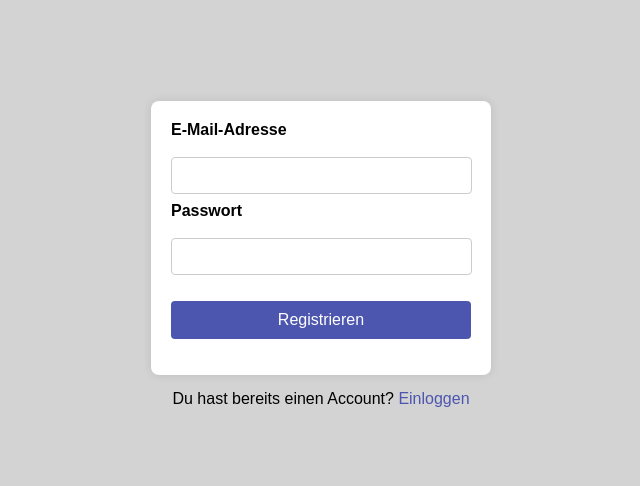
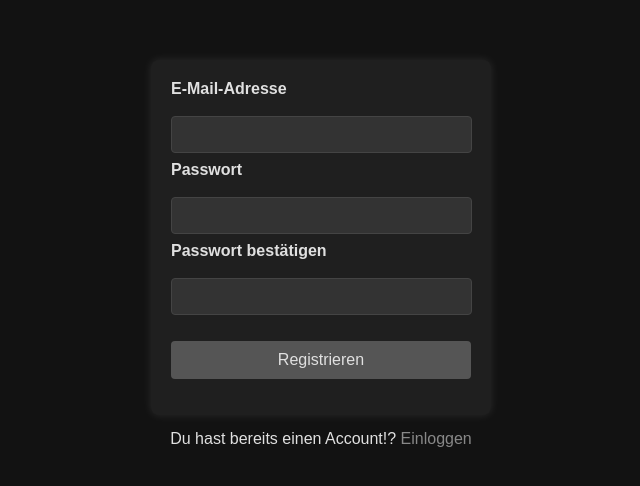
Before and after one commit to dmitrii-vainman/Tamagotchi-2024, a React (Create React App) app in the folder tamagotchi1/: page / in a window 1280 px wide. Shown: the part 138-624 px from the top of the page, without its empty margins (319-959 px from the left). Built offline with nearby package versions, Linux system fonts and the light colour scheme.

Commit message:
updated login and register page

```diff
--- a/tamagotchi1/src/index.css
+++ b/tamagotchi1/src/index.css
@@ -1,6 +1,7 @@
 body {
   font-family: Arial, sans-serif;
-  background-color: lightgray;
+  background-color: #121212;
+  color: #e0e0e0;
   display: flex;
   justify-content: center;
   align-items: center;
@@ -9,10 +10,10 @@ body {
 }
 
 form {
-  background-color: #ffffff;
+  background-color: #1f1f1f;
   padding: 20px;
   border-radius: 8px;
-  box-shadow: 0 0 10px rgba(0, 0, 0, 0.1);
+  box-shadow: 0 0 10px rgba(255, 255, 255, 0.1);
   width: 300px;
 }
 
@@ -20,24 +21,25 @@ label {
   font-weight: bold;
   margin-bottom: 10px;
   display: inline-block;
+  color: #e0e0e0;
 }
 
-input[type="text"],
+input[type="email"],
 input[type="password"] {
-  align-items: center;
+  background-color: #333333;
+  color: #e0e0e0;
+  border: 1px solid #444444;
   width: 93%;
   padding: 10px;
   margin: 8px 0;
-  border: 1px solid #ccc;
   border-radius: 4px;
 }
 
 button {
-  align-items: center;
   width: 100%;
   padding: 10px;
-  background-color: #4c56af;
-  color: white;
+  background-color: #555555;
+  color: #e0e0e0;
   border: none;
   border-radius: 4px;
   cursor: pointer;
@@ -45,31 +47,46 @@ button {
 }
 
 button:hover {
-  background-color: #4c56af;
+  background-color: #666666;
+}
+
+.color-picker-container {
+  display: flex;
+  gap: 10px;
+  margin-top: 10px;
+}
+
+.color-picker-button {
+  height: 50px;
+  width: 50px;
+  cursor: pointer;
+  border-radius: 50%;
+  border: 2px solid #444444;
+}
+
+.color-picker-button.selected {
+  border: 3px solid #e0e0e0;
 }
 
 p {
   margin-top: 15px;
   text-align: center;
+  color: #e0e0e0;
 }
 
 a {
-  color: #4c56af;
+  color: #888888;
   text-decoration: none;
 }
 
 a:hover {
-  text-decoration: underline;
+  color: #aaaaaa;
 }
 
-p.message {
-  color: red;
+p.message, .error {
+  color: #ff5555;
 }
 
 .success {
-  color: green;
+  color: #55ff55;
 }
-
-.error {
-  color: red;
-}
--- a/tamagotchi1/src/pages/Login.js
+++ b/tamagotchi1/src/pages/Login.js
@@ -1,43 +1,52 @@
 import React, { useState } from "react";
-import { Link } from "react-router-dom"
+import { Link } from "react-router-dom";
 
 const users = {
-  'user@example.com': { password: 'pass123', username: 'user'}
-}
+  'user@example.com': { password: 'pass123', username: 'user' }
+};
 
 function Login() {
   const [email, setEmail] = useState('');
   const [password, setPassword] = useState('');
   const [message, setMessage] = useState('');
-    const [username, setUsername] = useState('')
+  const [username, setUsername] = useState('');
+  const [loading, setLoading] = useState(false); // Ladezustand hinzufügen
 
 
+  const handleSubmit = async (event) => {
+    event.preventDefault();
+    setLoading(true); // Ladezustand aktivieren
 
-    const handleSubmit = (event) => {
-      event.preventDefault();
-      if (users[email] && users[email].password === password) {
-        setUsername(users[email].username)
+    // Simuliere eine Ladezeit (z.B. beim Abrufen von Daten)
+    await new Promise((resolve) => setTimeout(resolve, 1000));
+
+    if (!users[email]) {
+      setMessage('E-Mail nicht gefunden!');
+      setUsername('');
+    } else if (users[email].password !== password) {
+      setMessage('Falsches Passwort!');
+      setPassword('');
+    } else {
+      setUsername(users[email].username);
       setMessage('Login erfolgreich!');
-     } else {
-        setMessage('Login fehlgeschlagen, bitte überprüfe deine Eingaben!');
-        setUsername('');
     }
+
+    setLoading(false);
   };
 
   return (
-
     <div>
       <form onSubmit={handleSubmit}>
-    <label htmlFor="email">E-Mail-Adresse</label><br/>
+        <label htmlFor="email">E-Mail-Adresse</label><br />
         <input
-        type="text"
+          type="email"
           value={email}
           id="email"
           onChange={(e) => setEmail(e.target.value)}
           required
-      /><br/>
+        /><br />
 
-   <label htmlFor="password">Passwort</label><br/>
+        <label htmlFor="password">Passwort</label><br />
         <input
           type="password"
           id="password"
@@ -45,16 +54,18 @@ return (
           onChange={(e) => setPassword(e.target.value)}
           required
         />
-    <br/><br/>
+        <br /><br />
 
-    <button type="submit" disabled={!email || !password}>Login</button>
+        <button type="submit" disabled={!email || !password || loading}>
+          {loading ? 'Lade...' : 'Login'} {/* Ladeanzeige im Button */}
+        </button>
         <p>{message}</p>
-    {username && <p>Willkommen, {username}!</p>}{}
+        {username && <p>Willkommen, {username}!</p>}
+      </form>
 
-    </form>
-    <p><Link to="/Register">Registrierung</Link></p>
+      <p><Link to="/register">Registrierung</Link></p>
     </div>
-
-)}
+  );
+}
 
 export default Login;
--- a/tamagotchi1/src/pages/Register.js
+++ b/tamagotchi1/src/pages/Register.js
@@ -4,51 +4,74 @@ import { Link } from "react-router-dom";
 function Register() {
     const [email, setEmail] = useState('');
     const [password, setPassword] = useState('');
+    const [confirmPassword, setConfirmPassword] = useState('');
     const [message, setMessage] = useState('');
-
-
 
 
     const handleSubmit = (event) => {
       event.preventDefault();
 
-      if (email && password) {
+      if (password !== confirmPassword) {
+        setMessage('Passwörter stimmen nicht überein!')
+        setConfirmPassword('');
+
+     } else if (email && password) {
+
         setMessage('Registrierung erfolgreich!');
      } else {
+
         setMessage('Registrierung fehlgeschlagen, bitte überprüfe deine Eingaben!');
+        setPassword('');
+        setConfirmPassword('');
     }
 
-    setPassword('');
+
+
 }
 
 return (
+<div>
 
-<div>
   <form onSubmit={handleSubmit}>
+
     <label htmlFor="email">E-Mail-Adresse</label><br/>
+
       <input
-        type="text"
+        type="email"
         id="email"
         value={email}
         onChange={(e) => setEmail(e.target.value)}
       /><br/>
 
    <label htmlFor="password">Passwort</label><br/>
+
       <input
         type="password"
         id="password"
         value={password}
         onChange={(e) => setPassword(e.target.value)}
-    /><br/><br/>
+    /><br/>
 
-    <button type="submit" disabled={!email || !password}>Registrieren</button>
+    <label htmlFor="confirmPassword">Passwort bestätigen</label><br/>
+
+          <input
+            type="password"
+            id="confirmPassword"
+            value={confirmPassword}
+            onChange={(e) => setConfirmPassword(e.target.value)}
+            required
+
+          /><br/><br/>
+
+    <button type="submit" disabled={!email || !password || !confirmPassword}>Registrieren</button>
     <p className={message.includes('erfolgreich') ? 'success' : 'error'}>{message}</p>
 
 
   </form>
-  <p>Du hast bereits einen Account? <Link to="/Login">Einloggen</Link></p>
+
+  <p>Du hast bereits einen Account!? <Link to="/login">Einloggen</Link></p>
+
 </div>
-
 )}
 
 export default Register;
```
Also changed, not shown: 1 other file (tests, documents, lock files or other folders). Lines whose indentation alone changed are shown as unchanged.
